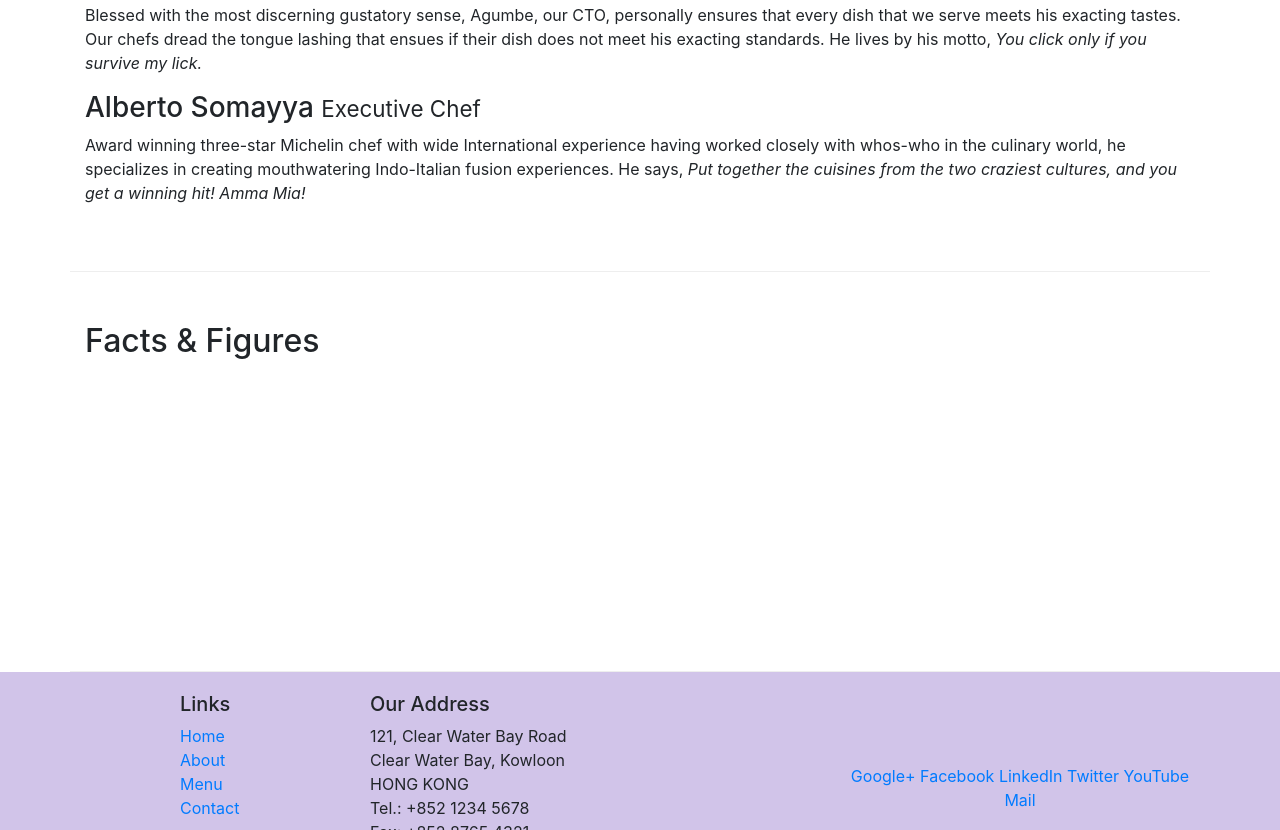
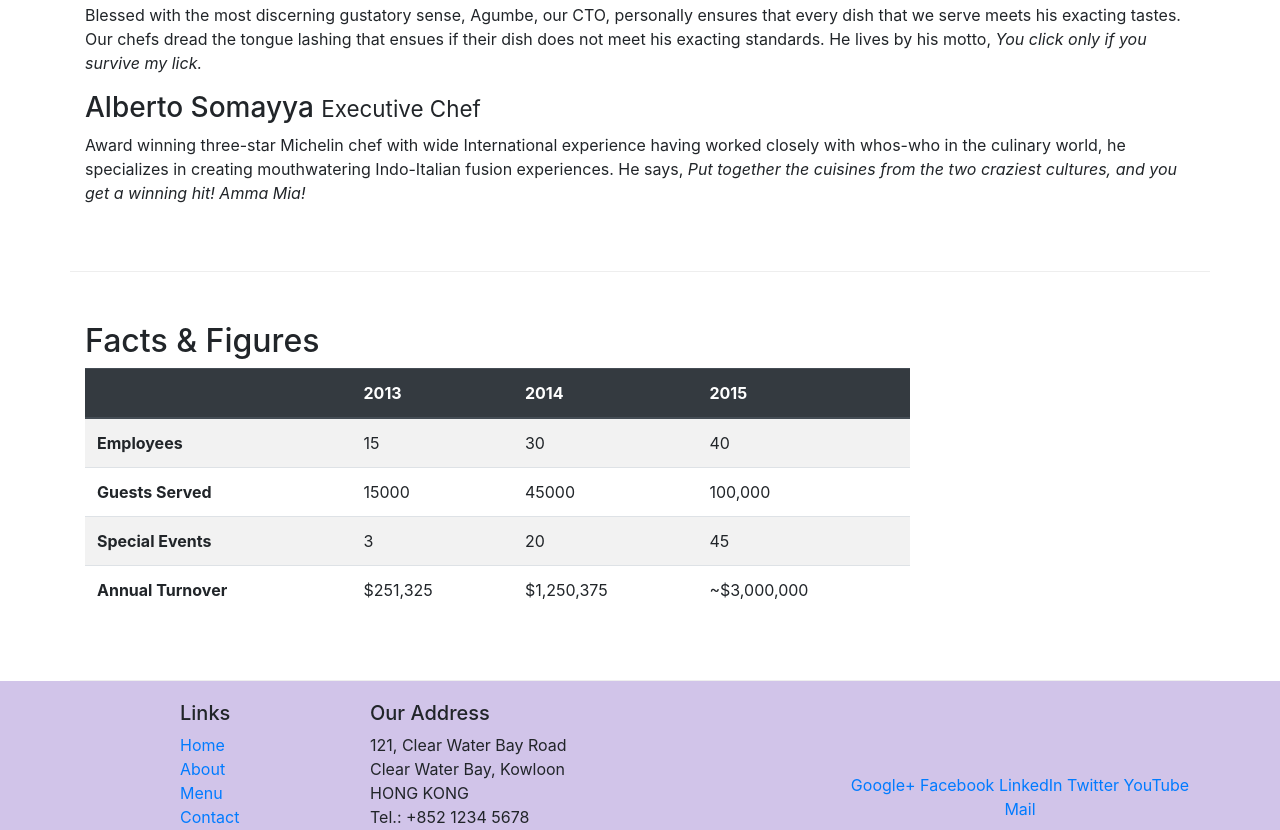
Before and after one commit to harshbawari/bootstrap, a website: page aboutus.html in a window 1280 px wide. Shown: the part 1416-2246 px from the top of the page. Drawn offline with nearby package versions, Linux system fonts and the light colour scheme.

Commit message:
Table Updated

```diff
--- a/aboutus.html
+++ b/aboutus.html
@@ -82,6 +82,10 @@
                     <dd class="col-6">3 Feb. 2013</dd>
                     <dt class="col-6">Major Stake Holder</dt>
                     <dd class="col-6">HK Fine Foods Inc.</dd>
+                    <dt class="col-6">Last Year's Turnover</dt>
+                    <dd class="col-6">$1,250,375</dd>
+                    <dt class="col-6">Employees</dt>
+                    <dd class="col-6">40</dd>
                   </dl>
                 </div>
               </div>
@@ -118,6 +122,44 @@
        <div class="row row-content">
          <div class="col-12 col-sm-9">
            <h2>Facts &amp; Figures</h2>
+           <div class="table-responsive">
+                    <table class="table table-striped">
+                        <thead class="thead-dark">
+                            <tr>
+                                <th>&nbsp;</th>
+                                <th>2013</th>
+                                <th>2014</th>
+                                <th>2015</th>
+                            </tr>
+                        </thead>
+                        <tbody>
+                            <tr>
+                                <th>Employees</th>
+                                <td>15</td>
+                                <td>30</td>
+                                <td>40</td>
+                            </tr>
+                            <tr>
+                                <th>Guests Served</th>
+                                <td>15000</td>
+                                <td>45000</td>
+                                <td>100,000</td>
+                            </tr>
+                            <tr>
+                                <th>Special Events</th>
+                                <td>3</td>
+                                <td>20</td>
+                                <td>45</td>
+                            </tr>
+                            <tr>
+                                <th>Annual Turnover</th>
+                                <td>$251,325</td>
+                                <td>$1,250,375</td>
+                                <td>~$3,000,000</td>
+                            </tr>
+                        </tbody>
+                    </table>
+                </div>
          </div>
          <div class="col-12 col-sm-3">
          </div>
```
